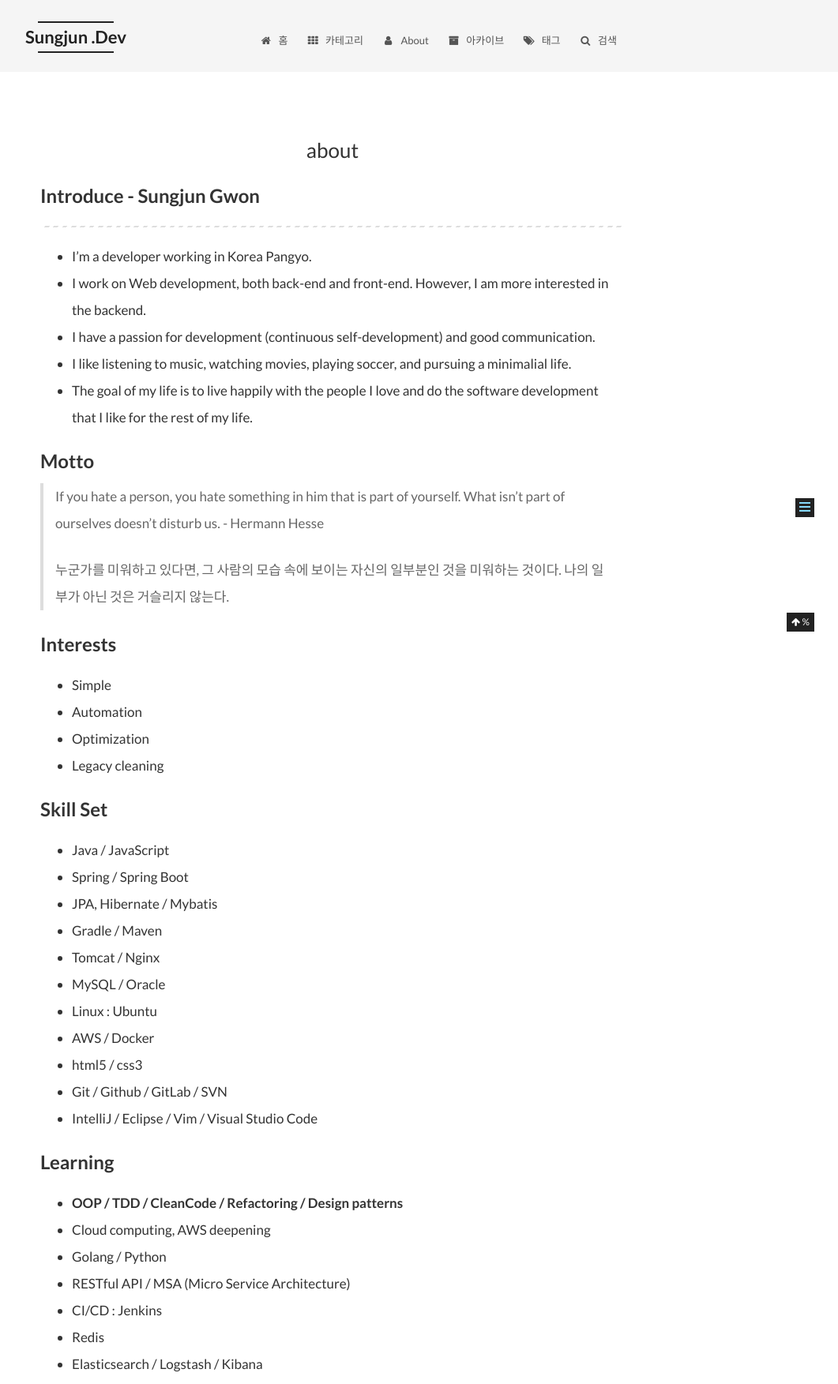
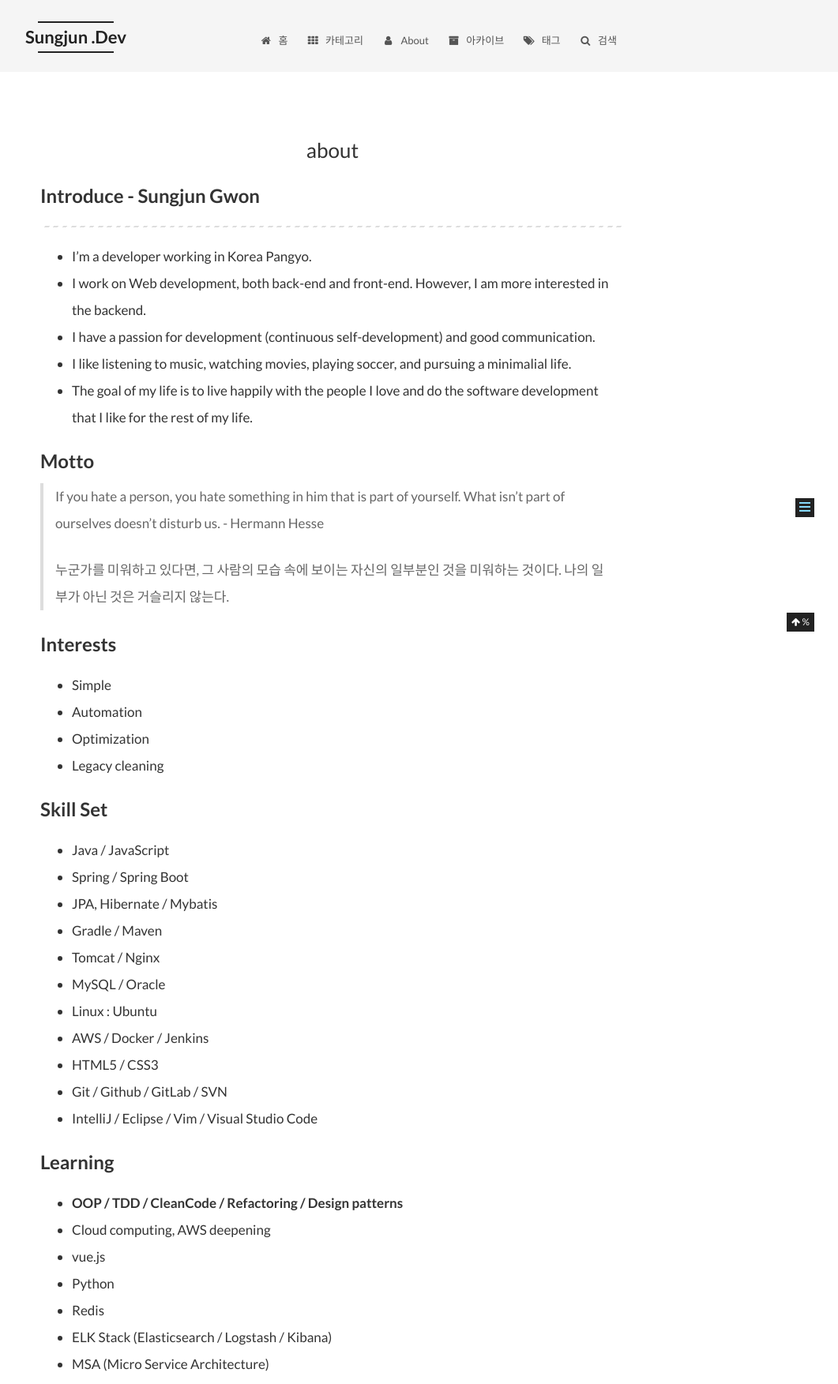
Before and after one commit to gwonsungjun/gwonsungjun.github.io, a Jekyll site: the page built from about/index.md, in a window 1280 px wide. Shown: the part 200-1953 px from the top of the page at 79% size, without its empty margins (219-1280 px from the left). Built offline with Jekyll 4.4.1, drawn with Linux system fonts in a browser that asks for light colours; comment, search, counter and statistics services are not loaded; some of the changed text lies outside the part shown.

Commit message:
Update about

```diff
--- a/about/index.md
+++ b/about/index.md
@@ -30,20 +30,19 @@ layout: page
 - Tomcat / Nginx
 - MySQL / Oracle
 - Linux : Ubuntu
-- AWS / Docker
-- html5 / css3
+- AWS / Docker / Jenkins
+- HTML5 / CSS3
 - Git / Github / GitLab / SVN
 - IntelliJ / Eclipse / Vim / Visual Studio Code
 
 # Learning
 - **OOP / TDD / CleanCode / Refactoring / Design patterns**
 - Cloud computing, AWS deepening
-- Golang / Python
-- RESTful API / MSA (Micro Service Architecture)
-- CI/CD : Jenkins
+- vue.js
+- Python
 - Redis
-- Elasticsearch / Logstash / Kibana
-- vue.js
+- ELK Stack (Elasticsearch / Logstash / Kibana)
+- MSA (Micro Service Architecture)
 
 
 # My GitHub Contributions
```
Also changed, not shown: other parts of about/index.md (+2 -1 lines).
